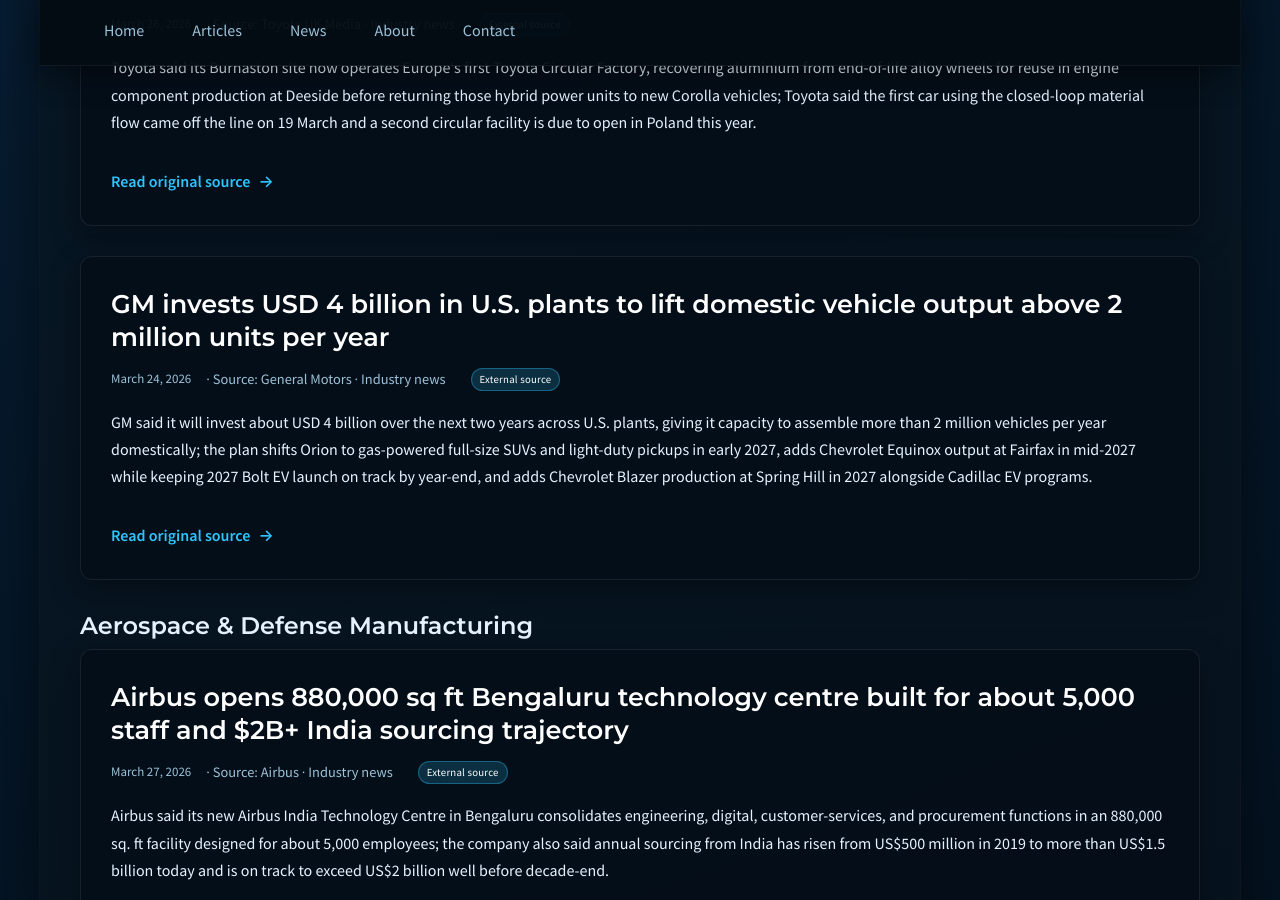
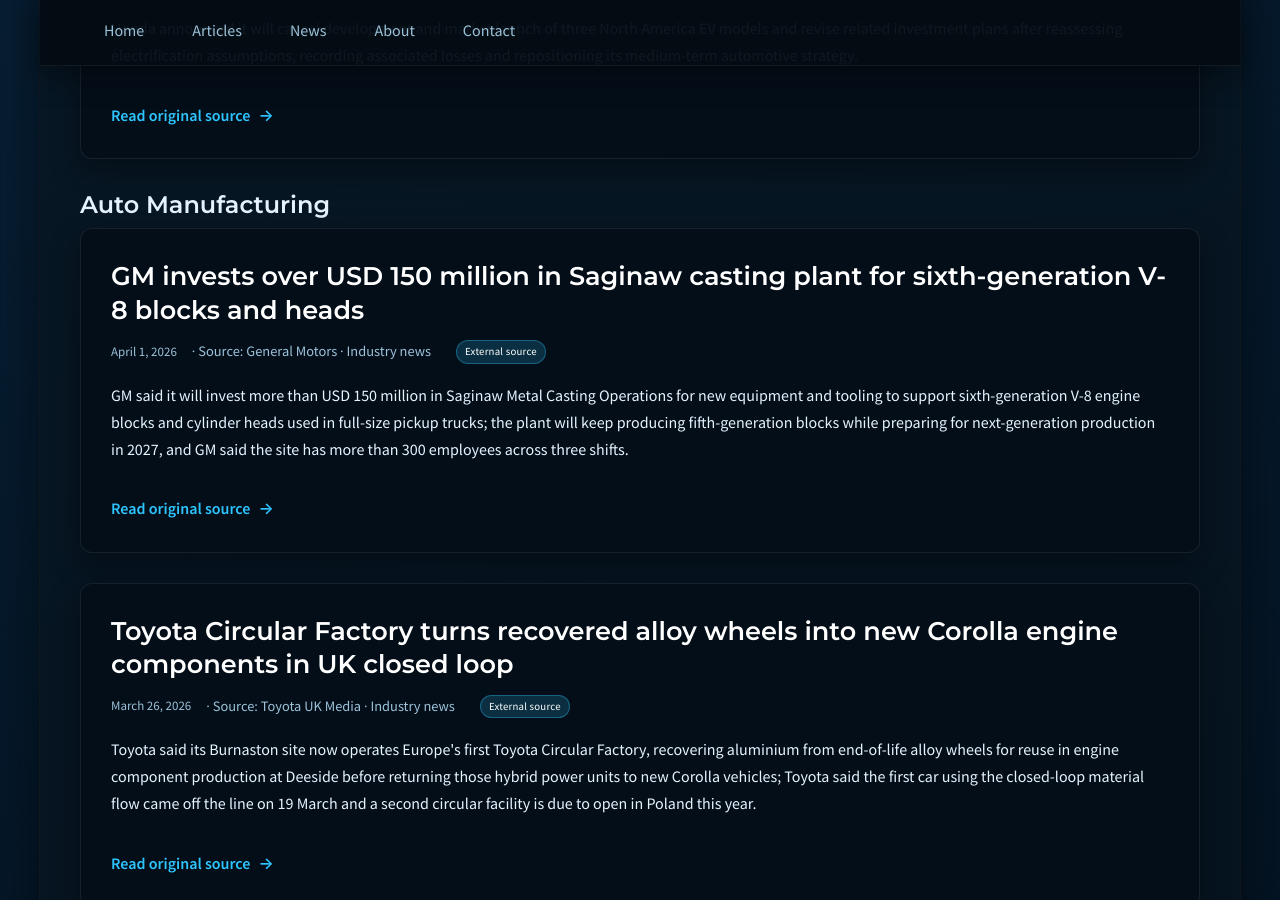
Before and after one commit to JohnForeman/MetrologyCentral, a Jekyll site: the page built from news.md, in a window 1280 px wide and 900 px high, scrolled down 1882 px. Built offline with Jekyll 4.4.1, drawn with Linux system fonts in a browser that asks for light colours; some of the changed text lies outside the part shown.

Commit message:
Add high-signal April 1-2 manufacturing updates to news feed

```diff
--- a/_data/news.yml
+++ b/_data/news.yml
@@ -1,3 +1,26 @@
+- date: '2026-04-02'
+  title: Rivian produces 10,236 EVs and delivers 10,365 in Q1 while reaffirming 62,000-67,000
+    2026 guidance
+  source: Rivian
+  sector: ev_manufacturing
+  kind: industry_news
+  summary: Rivian said it produced 10,236 vehicles at its Normal, Illinois plant and
+    delivered 10,365 vehicles in the quarter ended March 31, 2026; the company said
+    results were in line with outlook and reaffirmed full-year 2026 delivery guidance
+    of 62,000 to 67,000 vehicles.
+  url: https://rivian.com/newsroom/article/rivian-releases-q1-2026-production-and-delivery-figures
+- date: '2026-04-01'
+  title: GM invests over USD 150 million in Saginaw casting plant for sixth-generation
+    V-8 blocks and heads
+  source: General Motors
+  sector: auto_manufacturing
+  kind: industry_news
+  summary: GM said it will invest more than USD 150 million in Saginaw Metal Casting
+    Operations for new equipment and tooling to support sixth-generation V-8 engine
+    blocks and cylinder heads used in full-size pickup trucks; the plant will keep
+    producing fifth-generation blocks while preparing for next-generation production
+    in 2027, and GM said the site has more than 300 employees across three shifts.
+  url: https://news.gm.com/home.detail.html/Pages/news/us/en/2026/apr/0401-GM-invest-150-million-Saginaw-Metal-Casting.html
 - date: '2026-03-27'
   title: Airbus opens 880,000 sq ft Bengaluru technology centre built for about 5,000
     staff and $2B+ India sourcing trajectory
```
